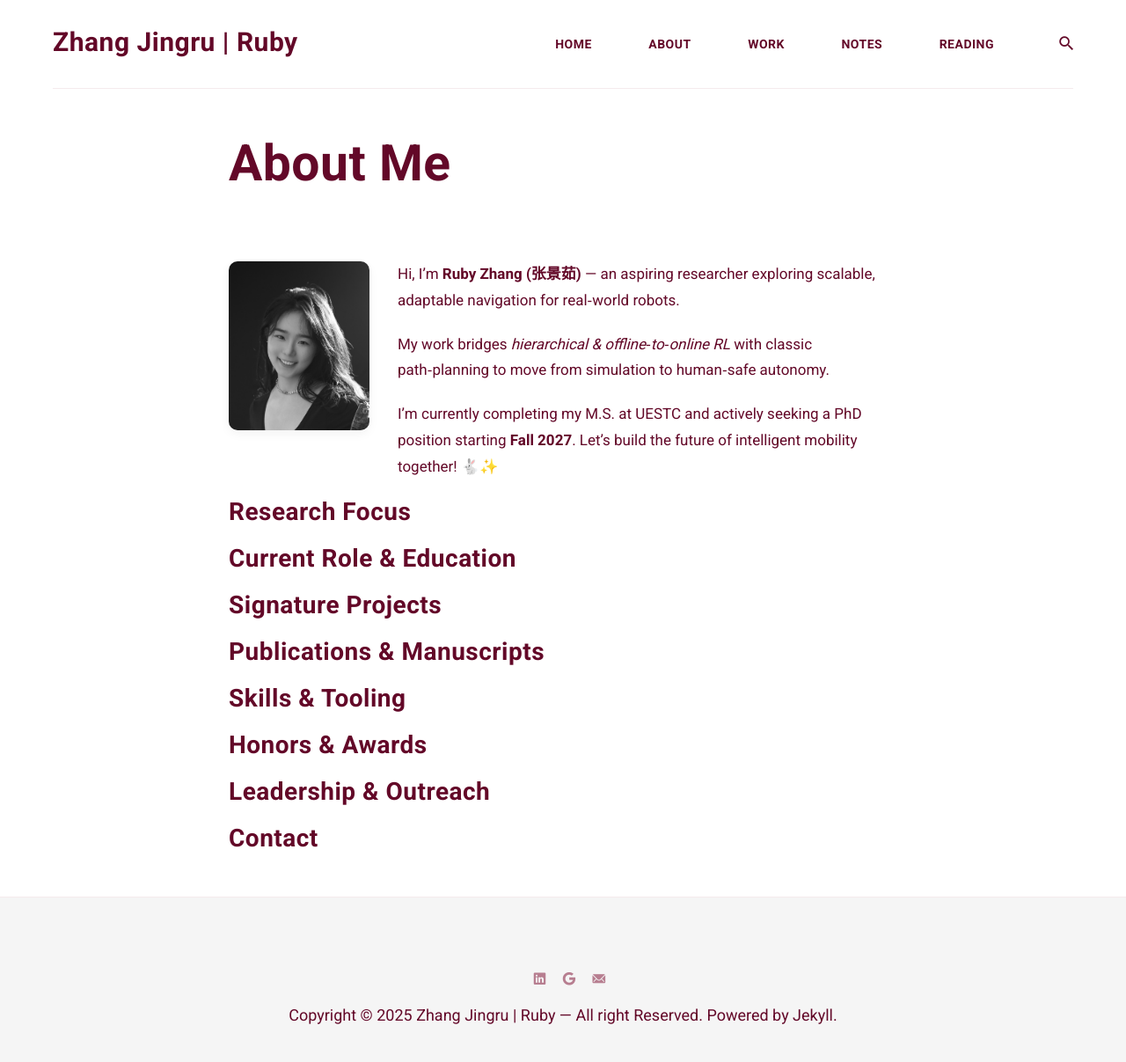
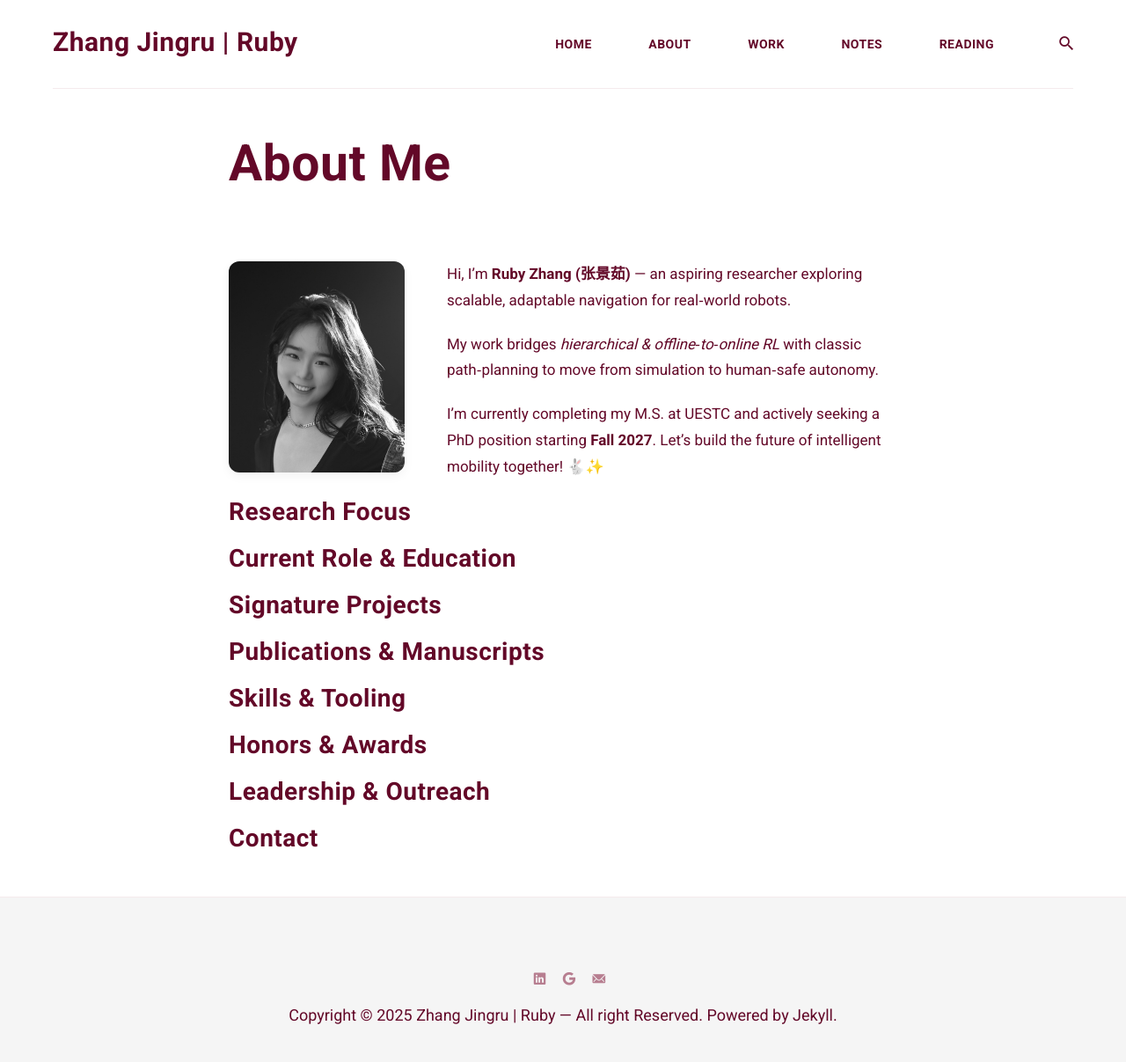
Before and after one commit to ZhangJingru-Ruby/ZhangJingru-Ruby.github.io, a Jekyll site: the page built from _pages/about.md, in a window 1280 px wide. Shown: the whole page at 88% size. Built offline with Jekyll 4.4.1, drawn with Linux system fonts in a browser that asks for light colours; nearby versions of some CDN libraries.

Commit message:
📸 Widen About layout and enlarge profile photo

```diff
--- a/_sass/4-layouts/_page.scss
+++ b/_sass/4-layouts/_page.scss
@@ -72,15 +72,19 @@
 .about-wrapper {
   display: flex;
   align-items: flex-start;
-  gap: 32px;
+  gap: 48px;
   flex-wrap: wrap;
   margin-top: 1rem;
+  max-width: 960px;        /* 🆕 give the whole section more width */
+  margin-left: auto;
+  margin-right: auto;
 }
 
 .about-image img {
-  width: 160px;
+  width: 200px;
+  max-width: 100%;
   height: auto;
-  border-radius: 10px;
+  border-radius: 12px;
   object-fit: cover;
   box-shadow: 0 4px 12px rgba(0, 0, 0, 0.05);
 }
@@ -90,9 +94,23 @@
   font-size: 17px;
   line-height: 1.75;
   color: $dark;
-  max-width: 640px;
+  max-width: none;
 }
 
+@media only screen and (min-width: 768px) {
+  .about-wrapper {
+    gap: 48px;
+    max-width: 960px;
+  }
+
+  .about-image img {
+    width: 200px;
+  }
+
+  .about-intro {
+    max-width: none;
+  }
+}
 
 
 /* --- Work Page Layout --- */
```
